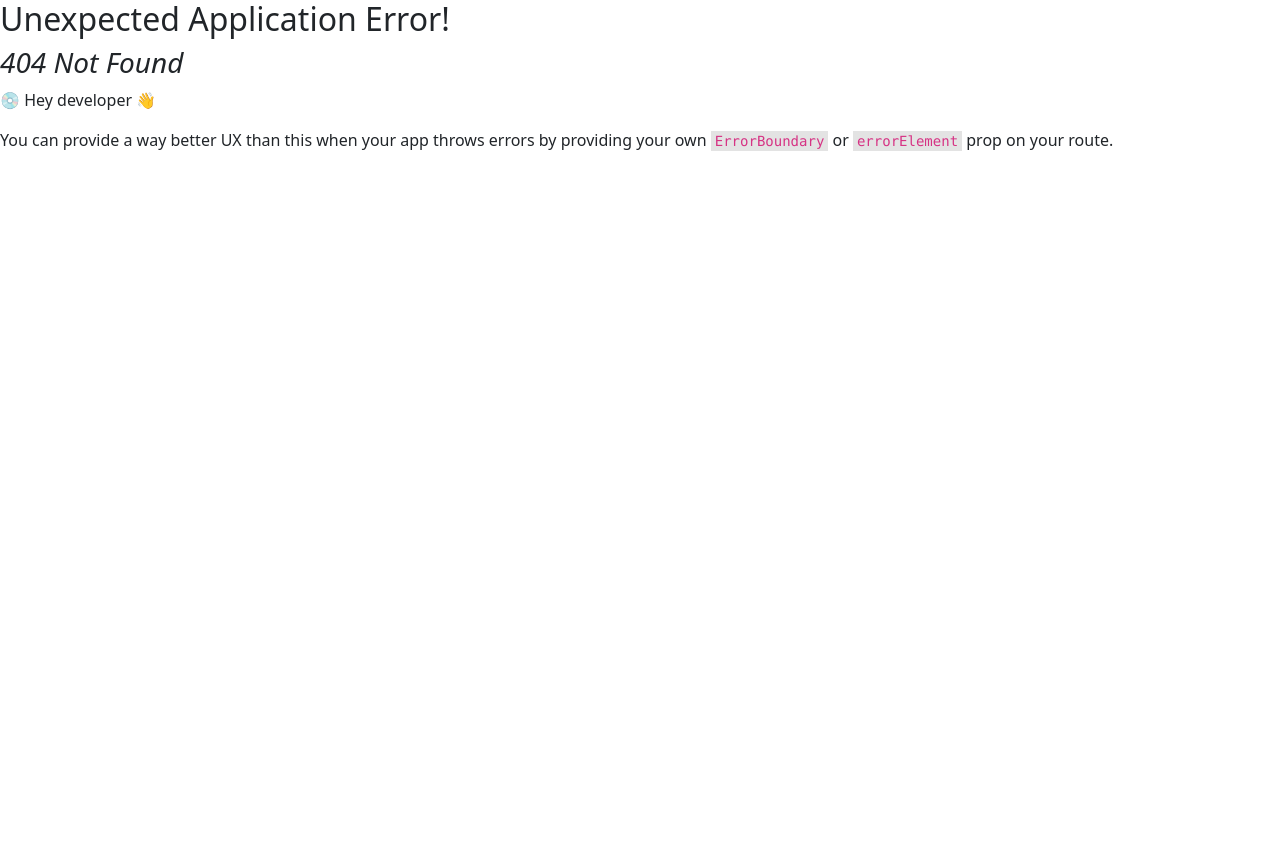
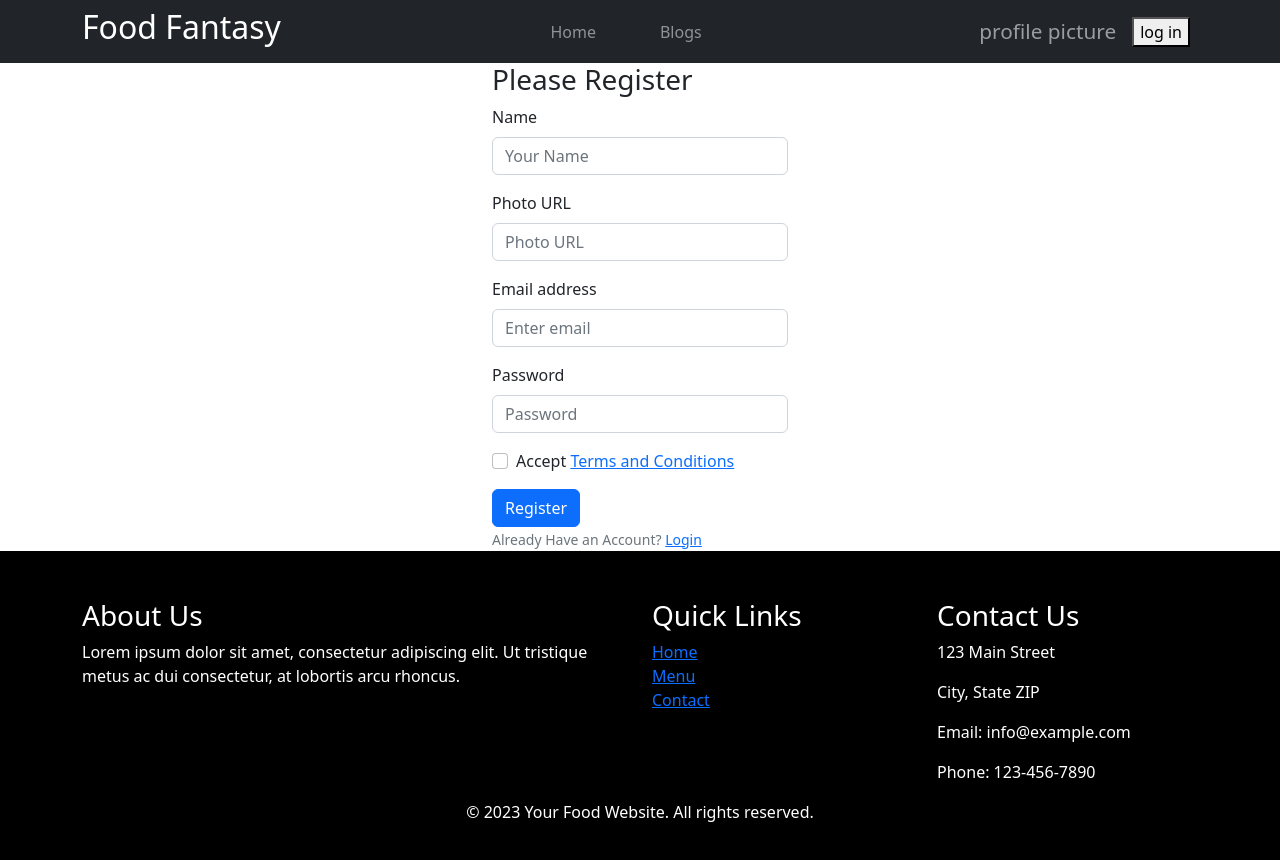
Before and after one commit to anik12136/Food-Fantasy-Client, a React (Create React App) app: page /register in a window 1280 px wide. Before the commit this address had no page. Shown: the top 860 px of the page. Before the commit the page ends 800 px from the top, so only its background shows below. Built offline with nearby package versions, Linux system fonts and the light colour scheme.

Commit message:
created log in and register fields

```diff
--- a/src/Providers/AuthProvider.jsx
+++ b/src/Providers/AuthProvider.jsx
@@ -8,7 +8,7 @@ const auth = getAuth(app);
 
 
 const AuthProvider = ({children}) => {
-    const user = {displayName : 'Muri Khan'}
+    const user = null
     const authInfo = {
         user
     }
--- a/src/pages/Login/Login.jsx
+++ b/src/pages/Login/Login.jsx
@@ -1,4 +1,6 @@
 import React from 'react';
+import { Button, Container, Form } from 'react-bootstrap';
+import { Link } from 'react-router-dom';
 
 const LoginPage = () => {
   const handleEmailLogin = () => {
@@ -14,29 +16,34 @@ const LoginPage = () => {
   };
 
   return (
-    <div className="login-page">
-      <h2>Login</h2>
-      <form>
-        <div className="form-group">
-          <label>Email</label>
-          <input type="email" className="form-control" placeholder="Enter email" />
-        </div>
-        <div className="form-group">
-          <label>Password</label>
-          <input type="password" className="form-control" placeholder="Enter password" />
-        </div>
-        <button type="button" className="btn btn-primary" onClick={handleEmailLogin}>
-          Sign in with Email/Password
-        </button>
-        <div className="or-separator">or</div>
-        <button type="button" className="btn btn-danger" onClick={handleGoogleLogin}>
-          Sign in with Google
-        </button>
-        <button type="button" className="btn btn-dark" onClick={handleGithubLogin}>
-          Sign in with GitHub
-        </button>
-      </form>
-    </div>
+    <Container className='w-25 mx-auto'>
+            <h3>Please Login</h3>
+            <Form>
+                <Form.Group className="mb-3" controlId="formBasicEmail">
+                    <Form.Label>Email address</Form.Label>
+                    <Form.Control type="email" name='email' placeholder="Enter email" required />
+                </Form.Group>
+
+                <Form.Group className="mb-3" controlId="formBasicPassword">
+                    <Form.Label>Password</Form.Label>
+                    <Form.Control type="password" name='password' placeholder="Password" required />
+                </Form.Group>
+
+                <Button variant="primary" type="submit">
+                    Login
+                </Button>
+                <br />
+                <Form.Text className="text-secondary">
+                    Don't Have an Account? <Link to="/register">Register</Link>
+                </Form.Text>
+                <Form.Text className="text-success">
+
+                </Form.Text>
+                <Form.Text className="text-danger">
+
+                </Form.Text>
+            </Form>
+        </Container>
   );
 };
 
--- a/src/pages/Login/Registration.jsx
+++ b/src/pages/Login/Registration.jsx
@@ -1,10 +1,54 @@
-import React from 'react';
+// import React, { useContext } from 'react';
+import { Button, Container, Form } from 'react-bootstrap';
+import { Link } from 'react-router-dom';
+// import { AuthContext } from '../../../providers/AuthProvider';
+// import { useState } from 'react';
 
 const Registration = () => {
     return (
-        <div>
-            <h2>This is Registration page</h2>
-        </div>
+        <Container className='w-25 mx-auto'>
+            <h3>Please Register</h3>
+            <Form>
+                <Form.Group className="mb-3" controlId="formBasicEmail">
+                    <Form.Label>Name</Form.Label>
+                    <Form.Control type="text" name='name' placeholder="Your Name" required />
+                </Form.Group>
+                <Form.Group className="mb-3" controlId="formBasicEmail">
+                    <Form.Label>Photo URL</Form.Label>
+                    <Form.Control type="text" name='photo' placeholder="Photo URL" required />
+                </Form.Group>
+                <Form.Group className="mb-3" controlId="formBasicEmail">
+                    <Form.Label>Email address</Form.Label>
+                    <Form.Control type="email" name='email' placeholder="Enter email" required />
+                </Form.Group>
+
+                <Form.Group className="mb-3" controlId="formBasicPassword">
+                    <Form.Label>Password</Form.Label>
+                    <Form.Control type="password" name='password' placeholder="Password" required />
+                </Form.Group>
+
+                <Form.Group className="mb-3" controlId="formBasicCheckbox">
+                    <Form.Check
+                        // onClick={handleAccepted}
+                        type="checkbox"
+                        name="accept"
+                        label={<>Accept <Link to="/terms">Terms and Conditions</Link> </>} />
+                </Form.Group>
+                <Button variant="primary"  type="submit">
+                    Register
+                </Button>
+                <br />
+                <Form.Text className="text-secondary">
+                    Already Have an Account? <Link to="/login">Login</Link>
+                </Form.Text>
+                <Form.Text className="text-success">
+
+                </Form.Text>
+                <Form.Text className="text-danger">
+
+                </Form.Text>
+            </Form>
+        </Container>
     );
 };
 
--- a/src/pages/shared/Header/Header.jsx
+++ b/src/pages/shared/Header/Header.jsx
@@ -2,10 +2,10 @@ import React, { useContext } from 'react';
 import { Container, Nav, Navbar } from 'react-bootstrap';
 import { Link } from 'react-router-dom';
 import { AuthContext } from '../../../Providers/AuthProvider';
-
+import { FaRegUser } from 'react-icons/fa';
 const Header = () => {
 
-  const {user} = useContext(AuthContext);
+  const { user } = useContext(AuthContext);
 
   return (
     <div>
@@ -15,16 +15,21 @@ const Header = () => {
           <Navbar.Toggle aria-controls="responsive-navbar-nav" />
           <Navbar.Collapse id="responsive-navbar-nav">
             <Nav className="mx-auto">
-              <div className='nav-home'>
+              {/* <div className='nav-home'>
                 <Link className="text-decoration-none text-white-50" to="/">Home</Link>
                 <Link className="text-decoration-none text-white-50 ms-5" to="./blogs">Blogs</Link>
-              </div>
+              </div> */}
+              <Nav.Link href="#deets">
+                <Link className="text-decoration-none text-white-50" to="/">Home</Link>
+              </Nav.Link>
+              <Nav.Link href="#deets">
+                <Link className="text-decoration-none text-white-50 ms-5" to="./blogs">Blogs</Link>
+              </Nav.Link>
+
             </Nav>
             <Nav>
-              <Nav.Link href="#deets">profile picture</Nav.Link>
-
-                {!user? <Link to="./login"><button>log in</button></Link> :<Link ><button>log out</button></Link>}
-
+              <Nav.Link style={{fontSize:'1.3rem'}} href="#deets">{user ? <FaRegUser></FaRegUser> : 'profile picture'}</Nav.Link>
+              <Nav.Link className='my-auto'>{!user ? <Link to="./login"><button>log in</button></Link> : <Link ><button>log out</button></Link>}</Nav.Link>
             </Nav>
           </Navbar.Collapse>
         </Container>
```
Also changed, not shown: src/routes/routes.jsx (+10 -10 lines).
